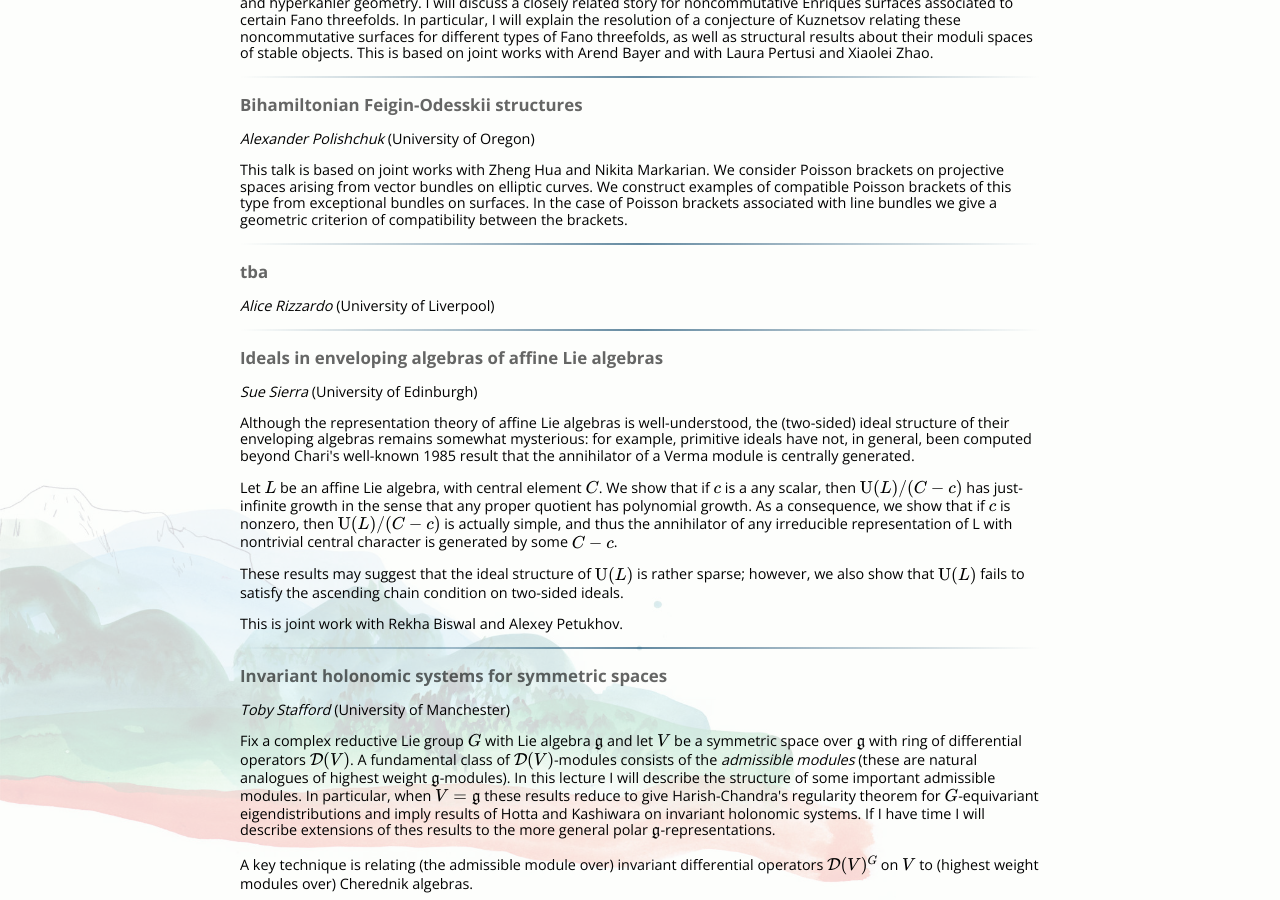
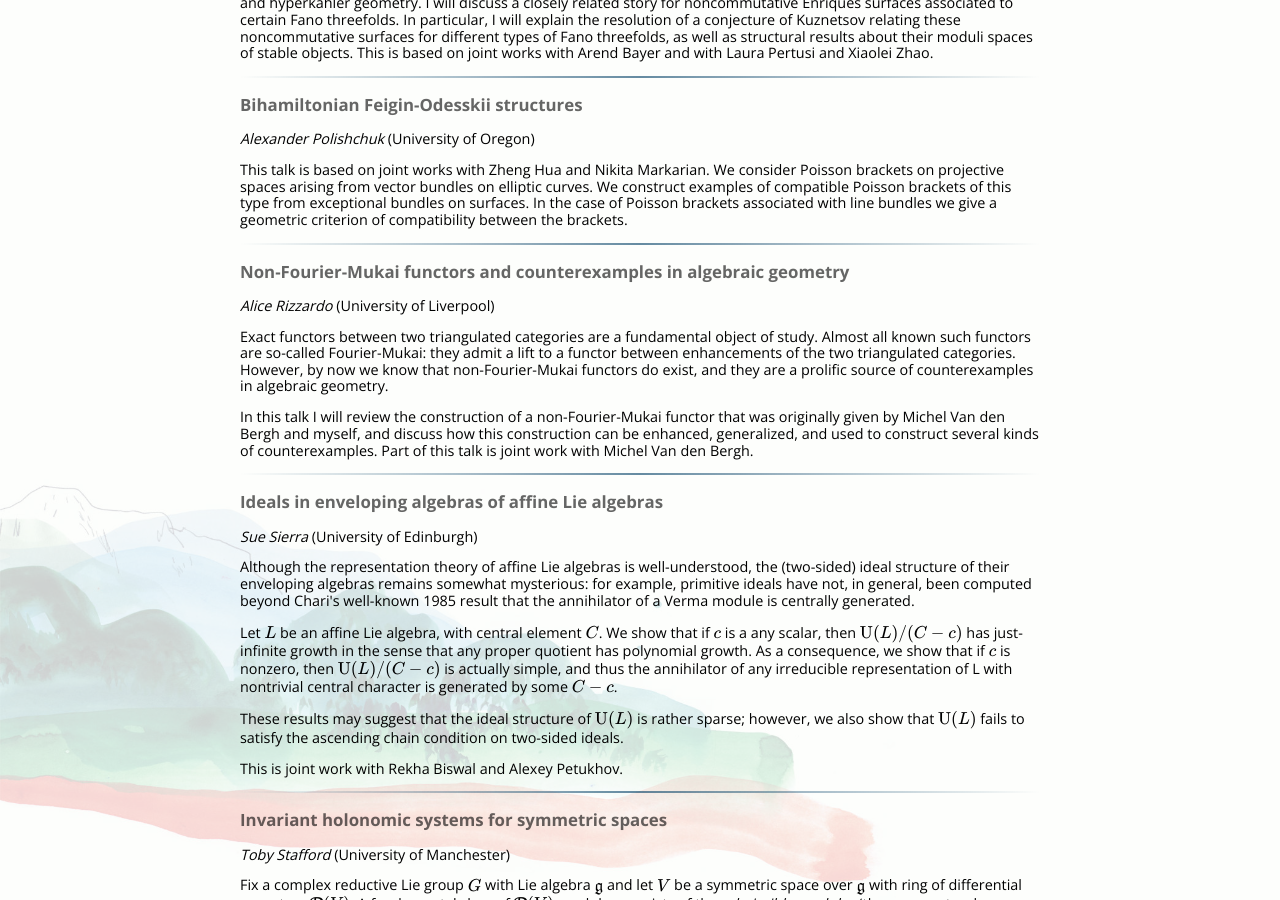
Before and after one commit to ncag-info/antwerp-2020, a Jekyll site: the page built from abstracts.html, in a window 1280 px wide and 900 px high, scrolled down 3369 px. Built offline with Jekyll 4.4.1, drawn with Linux system fonts in a browser that asks for light colours; nearby versions of some CDN libraries; library files that are not in the unit come from our copies; formulas are drawn with MathJax 3; some of the changed text lies outside the part shown.

Commit message:
Added a talk

```diff
--- a/_data/talks.yml
+++ b/_data/talks.yml
@@ -96,8 +96,11 @@ polishchuk:
     In the case of Poisson brackets associated with line bundles we give a geometric criterion of compatibility between the brackets.
 
 rizzardo:
-  title: tba
+  title: Non-Fourier-Mukai functors and counterexamples in algebraic geometry
   speaker: rizzardo
+  abstract: >
+    <p>Exact functors between two triangulated categories are a fundamental object of study. Almost all known such functors are so-called Fourier-Mukai: they admit a lift to a functor between enhancements of the two triangulated categories. However, by now we know that non-Fourier-Mukai functors do exist, and they are a prolific source of counterexamples in algebraic geometry.
+    <p>In this talk I will review the construction of a non-Fourier-Mukai functor that was originally given by Michel Van den Bergh and myself, and discuss how this construction can be enhanced, generalized, and used to construct several kinds of counterexamples. Part of this talk is joint work with Michel Van den Bergh.
 
 sierra:
   title: Ideals in enveloping algebras of affine Lie algebras
```
